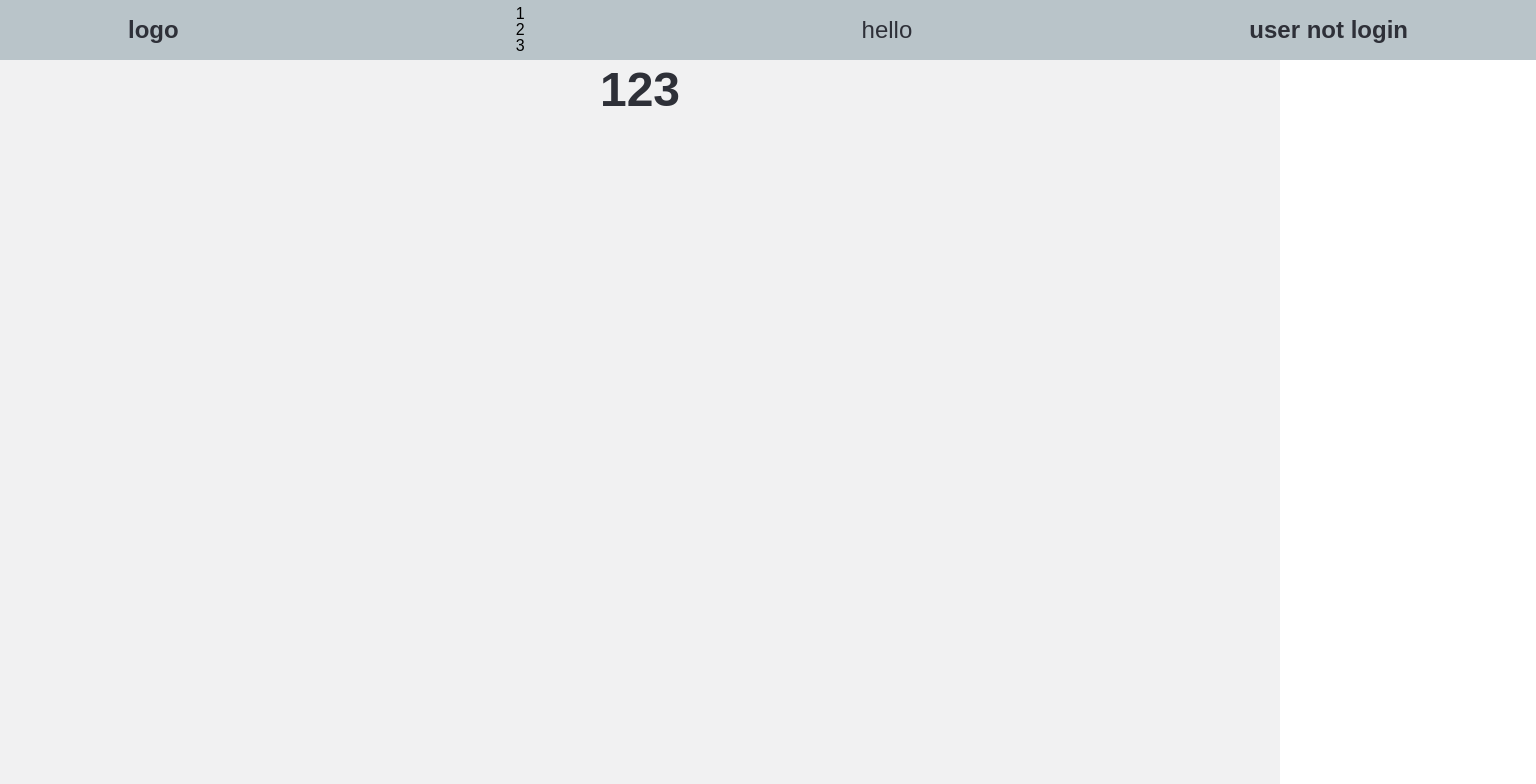
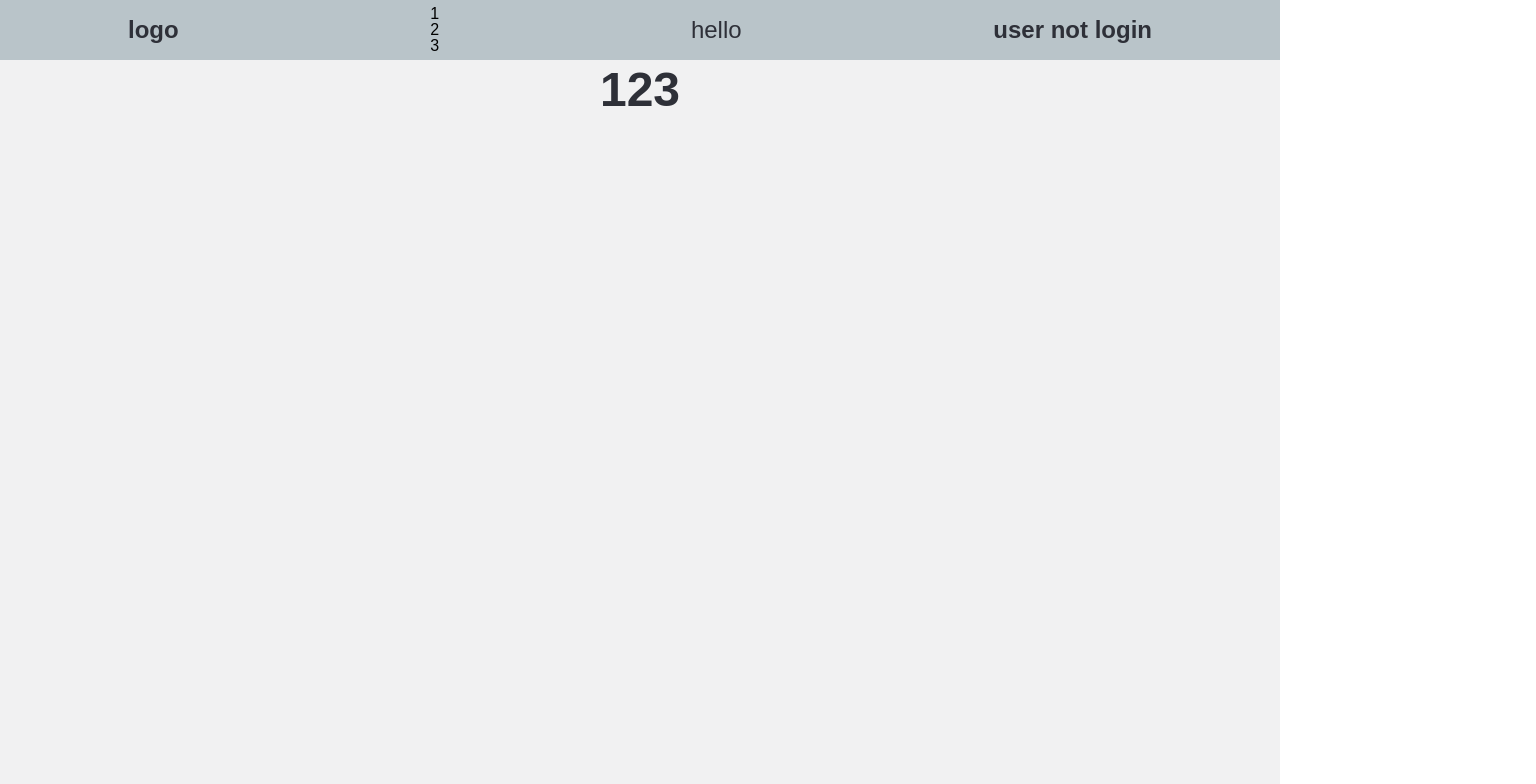
Before and after one commit to grage03/prello, a React (Create React App) app: page / in a window 1280 px wide. Shown: the top 784 px of the page, 1536 px wide, since content can reach past the window. Built offline with nearby package versions, Linux system fonts and the light colour scheme; a web font is replaced by a local one.

Commit message:
fix(public): fix header width

```diff
--- a/src/core/components/common/Header/styles/style.sass
+++ b/src/core/components/common/Header/styles/style.sass
@@ -2,7 +2,6 @@
 @import '../../../../style/mixins'
 
 .header
-  width: 100vw
   height: 60px
   background-color: $fog
   align-items: center
```
